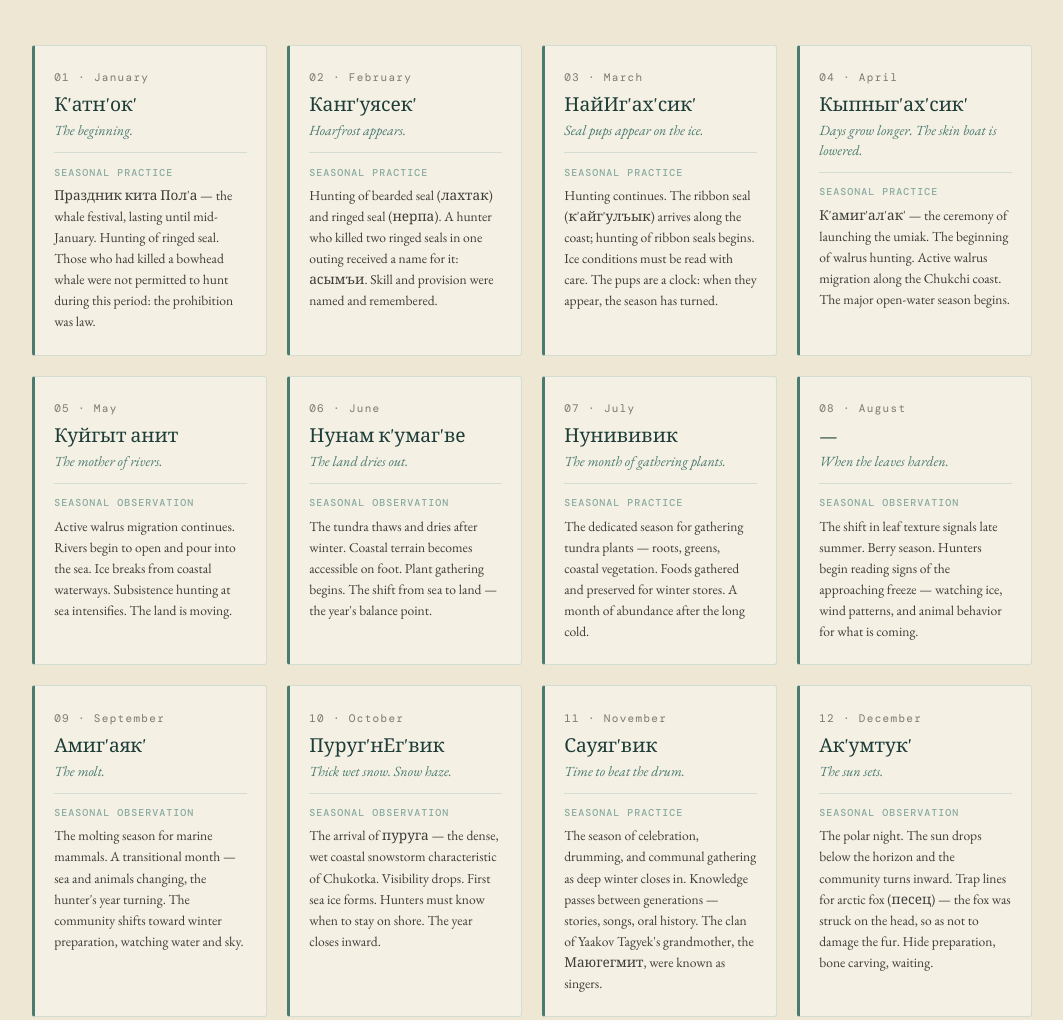
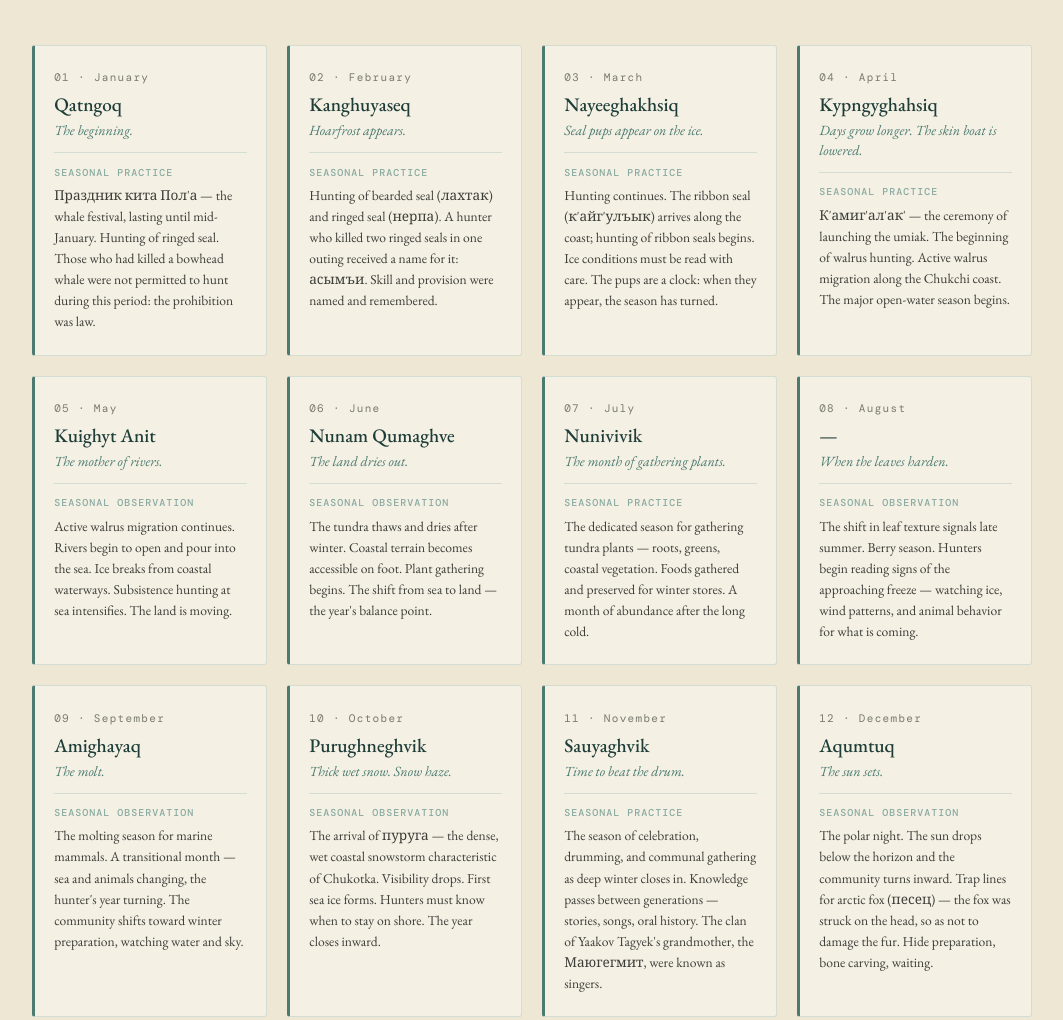
Before and after one commit to Annadlp/living-calendars, a plain HTML site: page index.html in a window 1280 px wide. Shown: the part 1619-2639 px from the top of the page, without its empty margins (108-1171 px from the left). Drawn offline with nearby package versions, Linux system fonts and the light colour scheme.

Commit message:
Update index.html

```diff
--- a/index.html
+++ b/index.html
@@ -103,7 +103,7 @@ footer a{color:var(--arctic);text-decoration:none}
 
     <div class="mc">
       <p class="mn">01 · January</p>
-      <p class="mk">К'атн'ок'</p>
+      <p class="mk">Qatngoq</p>
       <p class="mm">The beginning.</p>
       <div class="md">
         <strong>Seasonal practice</strong>
@@ -113,7 +113,7 @@ footer a{color:var(--arctic);text-decoration:none}
 
     <div class="mc">
       <p class="mn">02 · February</p>
-      <p class="mk">Канг'уясек'</p>
+      <p class="mk">Kanghuyaseq</p>
       <p class="mm">Hoarfrost appears.</p>
       <div class="md">
         <strong>Seasonal practice</strong>
@@ -123,7 +123,7 @@ footer a{color:var(--arctic);text-decoration:none}
 
     <div class="mc">
       <p class="mn">03 · March</p>
-      <p class="mk">НайИг'ах'сик'</p>
+      <p class="mk">Nayeeghakhsiq</p>
       <p class="mm">Seal pups appear on the ice.</p>
       <div class="md">
         <strong>Seasonal practice</strong>
@@ -133,7 +133,7 @@ footer a{color:var(--arctic);text-decoration:none}
 
     <div class="mc">
       <p class="mn">04 · April</p>
-      <p class="mk">Кыпныг'ах'сик'</p>
+      <p class="mk">Kypngyghahsiq</p>
       <p class="mm">Days grow longer. The skin boat is lowered.</p>
       <div class="md">
         <strong>Seasonal practice</strong>
@@ -143,7 +143,7 @@ footer a{color:var(--arctic);text-decoration:none}
 
     <div class="mc">
       <p class="mn">05 · May</p>
-      <p class="mk">Куйгыт анит</p>
+      <p class="mk">Kuighyt Anit</p>
       <p class="mm">The mother of rivers.</p>
       <div class="md">
         <strong>Seasonal observation</strong>
@@ -153,7 +153,7 @@ footer a{color:var(--arctic);text-decoration:none}
 
     <div class="mc">
       <p class="mn">06 · June</p>
-      <p class="mk">Нунам к'умаг'ве</p>
+      <p class="mk">Nunam Qumaghve</p>
       <p class="mm">The land dries out.</p>
       <div class="md">
         <strong>Seasonal observation</strong>
@@ -163,7 +163,7 @@ footer a{color:var(--arctic);text-decoration:none}
 
     <div class="mc">
       <p class="mn">07 · July</p>
-      <p class="mk">Нунививик</p>
+      <p class="mk">Nunivivik</p>
       <p class="mm">The month of gathering plants.</p>
       <div class="md">
         <strong>Seasonal practice</strong>
@@ -183,7 +183,7 @@ footer a{color:var(--arctic);text-decoration:none}
 
     <div class="mc">
       <p class="mn">09 · September</p>
-      <p class="mk">Амиг'аяк'</p>
+      <p class="mk">Amighayaq</p>
       <p class="mm">The molt.</p>
       <div class="md">
         <strong>Seasonal observation</strong>
@@ -193,7 +193,7 @@ footer a{color:var(--arctic);text-decoration:none}
 
     <div class="mc">
       <p class="mn">10 · October</p>
-      <p class="mk">Пуруг'нЕг'вик</p>
+      <p class="mk">Purughneghvik</p>
       <p class="mm">Thick wet snow. Snow haze.</p>
       <div class="md">
         <strong>Seasonal observation</strong>
@@ -203,7 +203,7 @@ footer a{color:var(--arctic);text-decoration:none}
 
     <div class="mc">
       <p class="mn">11 · November</p>
-      <p class="mk">Сауяг'вик</p>
+      <p class="mk">Sauyaghvik</p>
       <p class="mm">Time to beat the drum.</p>
       <div class="md">
         <strong>Seasonal practice</strong>
@@ -213,7 +213,7 @@ footer a{color:var(--arctic);text-decoration:none}
 
     <div class="mc">
       <p class="mn">12 · December</p>
-      <p class="mk">Ак'умтук'</p>
+      <p class="mk">Aqumtuq</p>
       <p class="mm">The sun sets.</p>
       <div class="md">
         <strong>Seasonal observation</strong>
@@ -423,8 +423,8 @@ footer a{color:var(--arctic);text-decoration:none}
 <footer>
   <p>Living Calendars, Shifting Seasons</p>
   <p>A community-based early warning platform for climate change in the Arctic</p>
-  <p style="margin-top:1rem;color:var(--seal)">Naukan Yupik calendar documented from community records and the oral tradition of Yaakov Tagyek, Imtugmit clan</p>
-  <p>2026 &nbsp;·&nbsp; <a href="mailto:aivanae@protonmail.com">aivanae@protonmail.com</a></p>
+  <p style="margin-top:1rem;color:var(--seal)">Naukan Yupik calendar documented from community records and the oral tradition of Yakov Tagyek, Imtugmit clan</p>
+  <p>2026 &nbsp;·&nbsp; <a href="mailto:aenmynkau@gmail.com"aenmynkau@gmail.com</a></p>
 </footer>
 
 </body>
```
